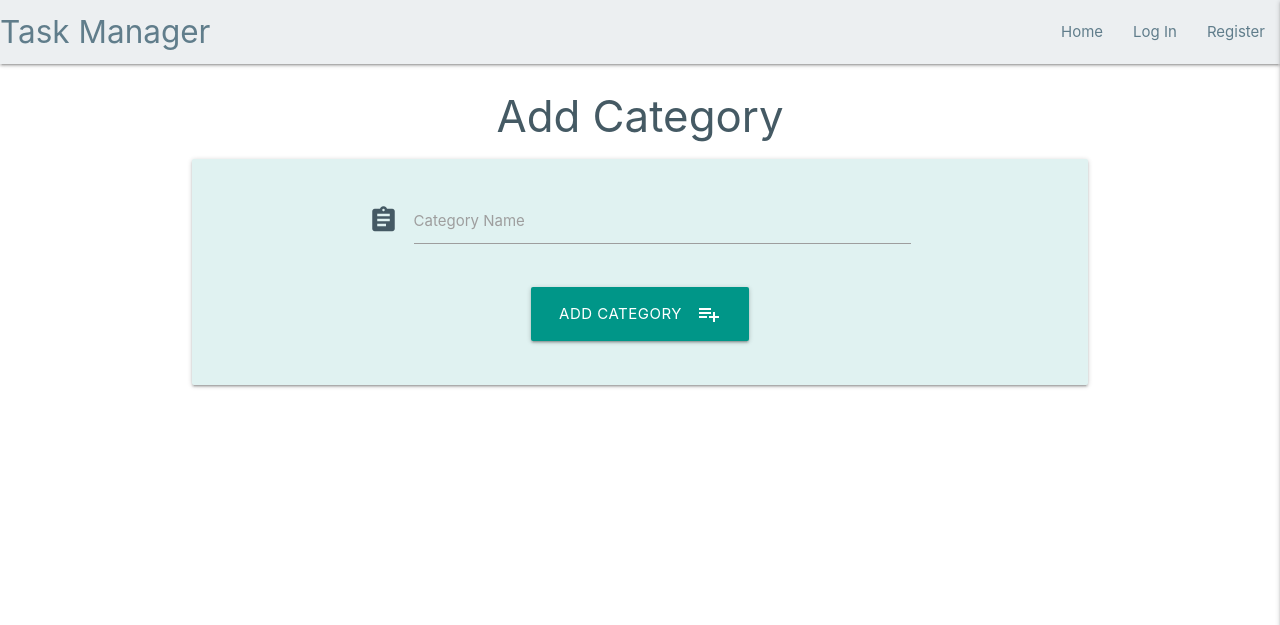
After one commit to LigaMoon/task_manager, a Flask app: page /add_category in a window 1280 px wide. The commit adds this page. Shown: the top 625 px of the page. Run offline with Flask 2, Linux system fonts and the light colour scheme; some libraries are stand-ins or nearby versions.

Commit message:
Add option to Add Category to database

```diff
--- a/app.py
+++ b/app.py
@@ -162,6 +162,18 @@ def get_categories():
     return render_template("categories.html", categories = categories)
 
 
+@app.route("/add_category", methods=["GET", "POST"])
+def add_category():
+    if request.method == 'POST':
+        category = {
+            "category_name": request.form.get("category_name")
+        }
+        mongo.db.categories.insert_one(category)
+        flash("New Category '{}' added".format(category["category_name"]))
+        return redirect(url_for("get_categories"))
+
+    return render_template("add_category.html")
+
 if __name__ == '__main__':
     app.run(host = os.environ.get('IP'),
     port=int(os.environ.get('PORT')),
--- /dev/null
+++ b/templates/add_category.html
@@ -0,0 +1,47 @@
+{% extends 'base.html' %}
+{% block content %}
+
+<h3 class="center-align blue-grey-text text-darken-2">Add Category</h3>
+<!-- Form elements taken from materialize -->
+<div class="row card-panel teal lighten-5 blue-grey-text text-darken-2">
+    <!-- form submits data to /insert_task page -->
+    <form
+        action="{{ url_for('add_category') }}"
+        method="POST"
+        class="col s12 m8 offset-m2"
+    >
+
+    <!-- Creates a task name input with required 5-15 length -->
+    <div class="row">
+        <div class="input-field col s12">
+            <i class="material-icons prefix">assignment</i>
+                <input
+                    id="category_name"
+                    name="category_name"
+                    minlength="3"
+                    maxlength="25"
+                    type="text"
+                    class="validate"
+                    required
+                />
+                <label for="category_name">Category Name</label>
+            </div>
+        </div>
+
+        <!-- Submit Button -->
+        <div class="row">
+            <div class="col s12 center-align">
+                <button
+                    class="btn-large waves-effect waves-light teal"
+                    type="submit"
+                    name="action"
+                >
+                <i class="material-icons right">playlist_add</i>
+                    Add Category
+                </button>
+            </div>
+        </div>
+    </form>
+</div>
+
+{% endblock %}
```
Also changed, not shown: templates/categories.html (+9 -0 lines).
